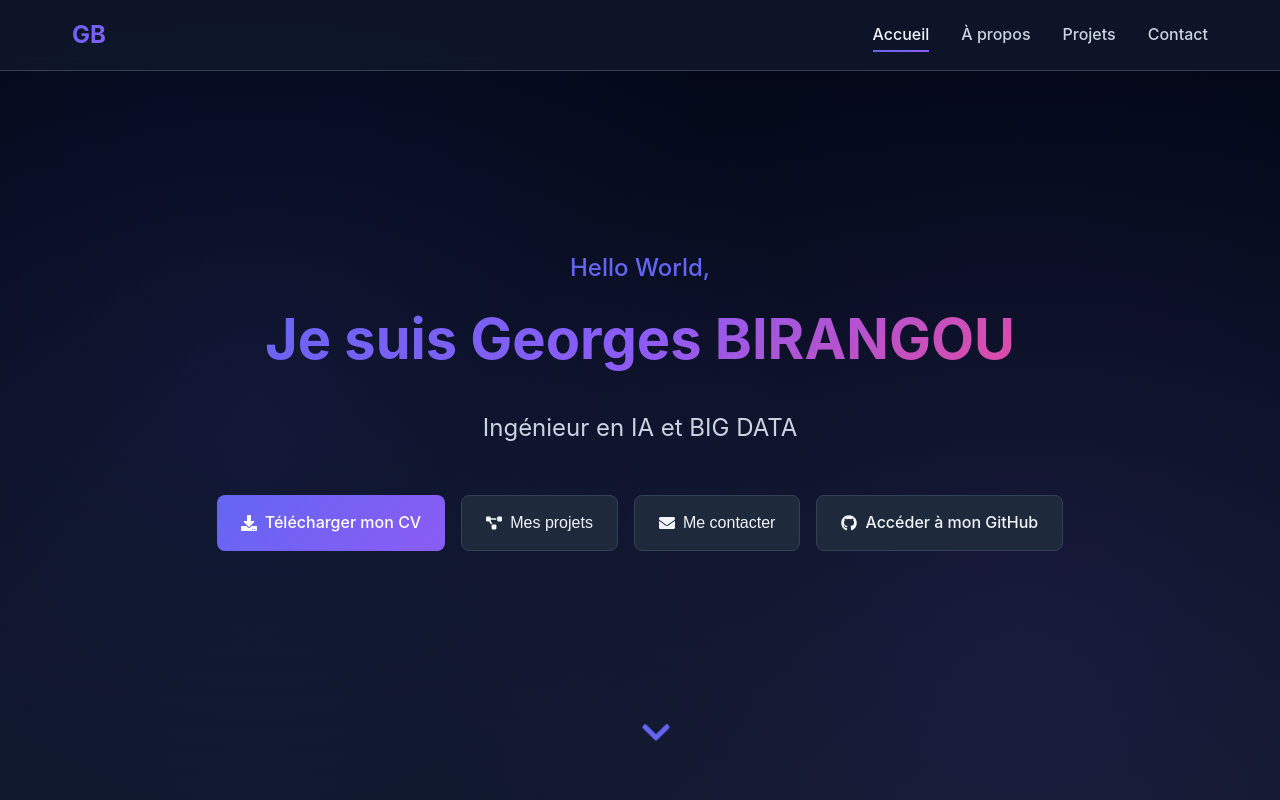
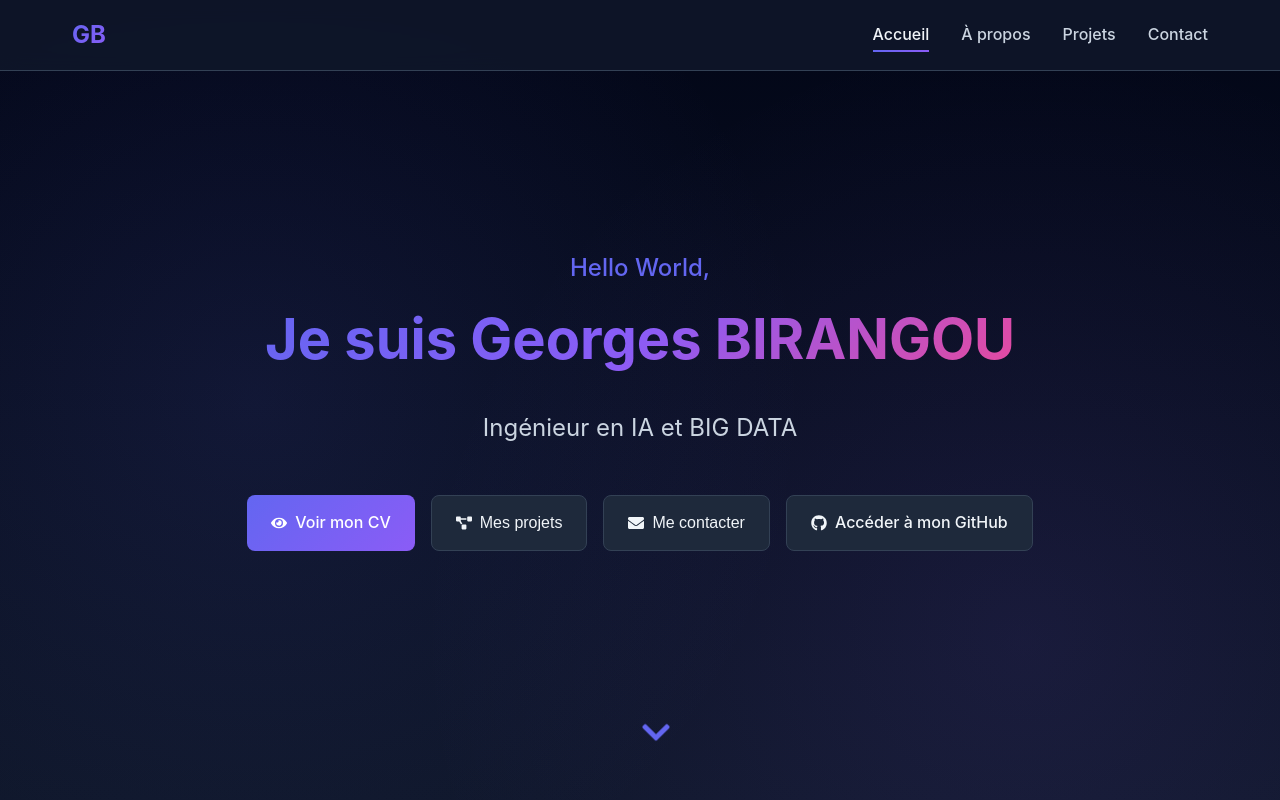
Before and after one commit to Gegegithub/Portfolio, a React (Vite) app: page / in a window 1280 px wide. Shown: the top 800 px of the page. Built offline with nearby package versions, Linux system fonts and the light colour scheme.

Commit message:
visionnage du cv

```diff
--- a/src/components/Home.jsx
+++ b/src/components/Home.jsx
@@ -1,4 +1,4 @@
-import { FaDownload, FaProjectDiagram, FaEnvelope, FaGithub, FaChevronDown } from 'react-icons/fa'
+import { FaEye, FaProjectDiagram, FaEnvelope, FaGithub, FaChevronDown } from 'react-icons/fa'
 import './Home.css'
 
 const Home = () => {
@@ -19,8 +19,8 @@ const Home = () => {
           </h1>
           <p className="hero-subtitle">Ingénieur en IA et BIG DATA</p>
           <div className="hero-buttons">
-            <a href="\Georges BIRANGOU.pdf" className="btn btn-primary">
-              <FaDownload /> Télécharger mon CV
+            <a href="/Portfolio/Georges BIRANGOU.pdf" target="_blank" rel="noopener noreferrer" className="btn btn-primary">
+              <FaEye /> Voir mon CV
             </a>
             <button
               className="btn btn-secondary"
```
